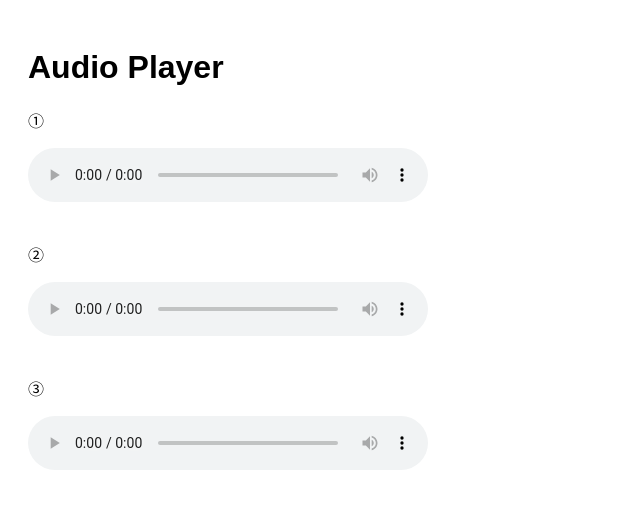
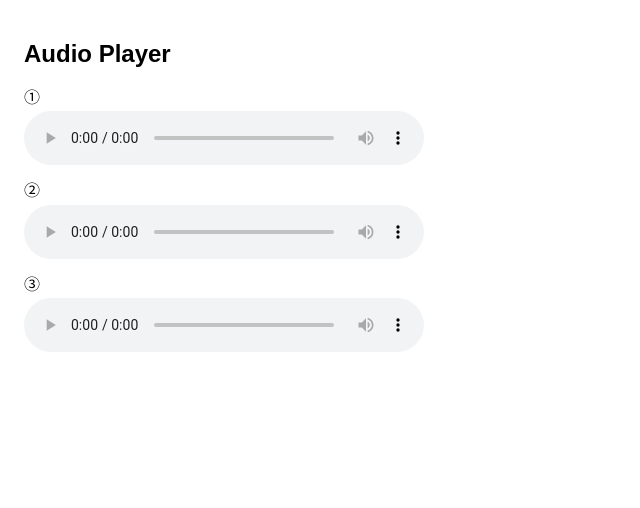
Before and after one commit to nodok36/audio-player-site, a plain HTML site: page index.html in a window 1280 px wide. Shown: the whole page, without its empty margins (0-640 px from the left). Drawn offline with Linux system fonts and the light colour scheme.

Commit message:
Update index.html

```diff
--- a/index.html
+++ b/index.html
@@ -2,26 +2,36 @@
 <html lang="ja">
 <head>
   <meta charset="UTF-8">
+  <meta name="viewport" content="width=device-width, initial-scale=1.0">
   <title>Audio Player</title>
   <style>
     body {
       font-family: sans-serif;
-      padding: 20px;
+      padding: 1rem;
+    }
+    h1 {
+      font-size: 1.5rem;
     }
     audio {
       width: 100%;
       max-width: 400px;
-      margin-bottom: 20px;
+    }
+    p {
+      margin: 0.5rem 0 0.2rem;
     }
   </style>
 </head>
 <body>
   <h1>Audio Player</h1>
+
   <p>①</p>
-  <audio controls src="1.m4a"></audio>
+  <audio controls><source src="1.m4a" type="audio/mp4"></audio>
+
   <p>②</p>
-  <audio controls src="2.m4a"></audio>
+  <audio controls><source src="2.m4a" type="audio/mp4"></audio>
+
   <p>③</p>
-  <audio controls src="3.mp3"></audio>
+  <audio controls><source src="3.mp3" type="audio/mpeg"></audio>
+
 </body>
 </html>
```
